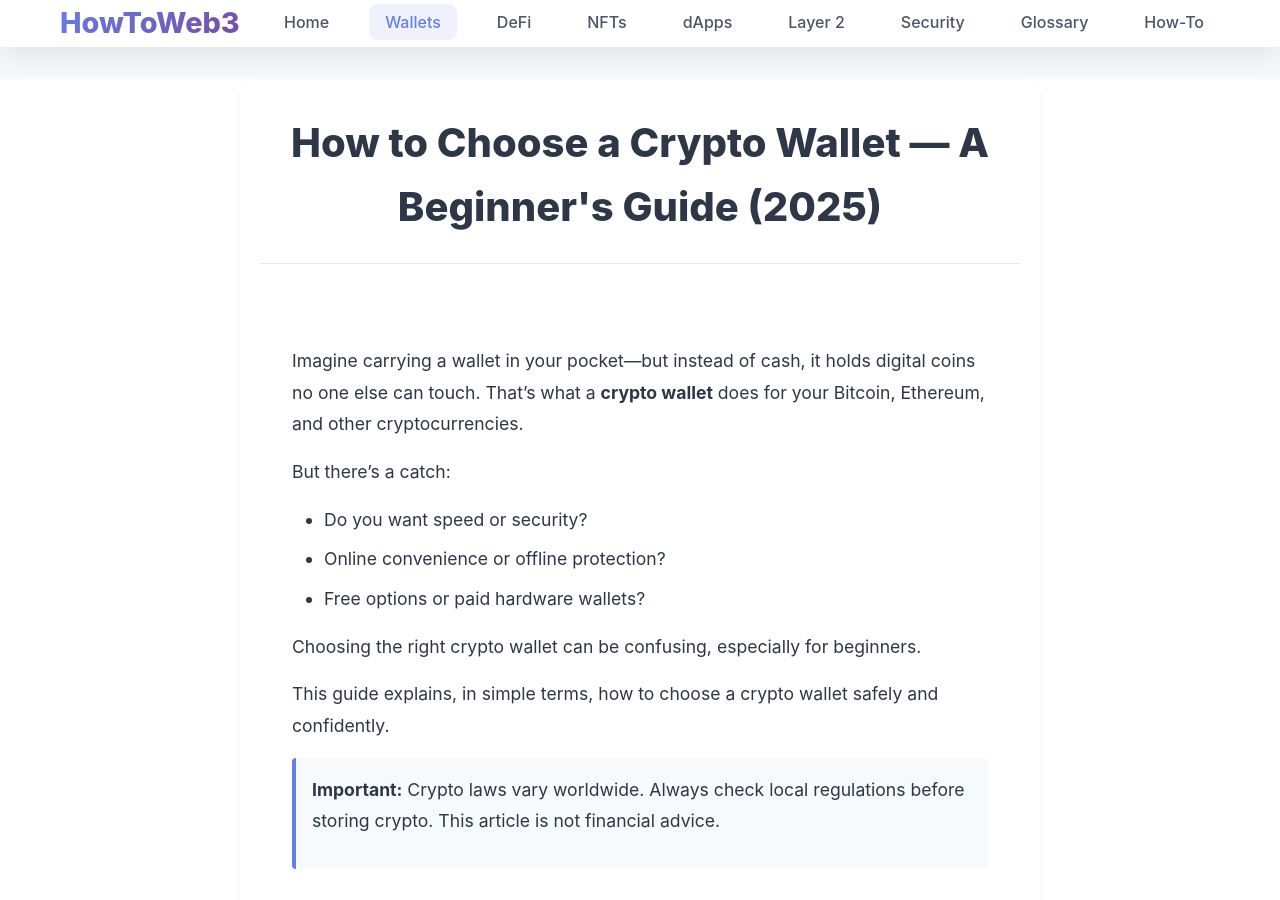
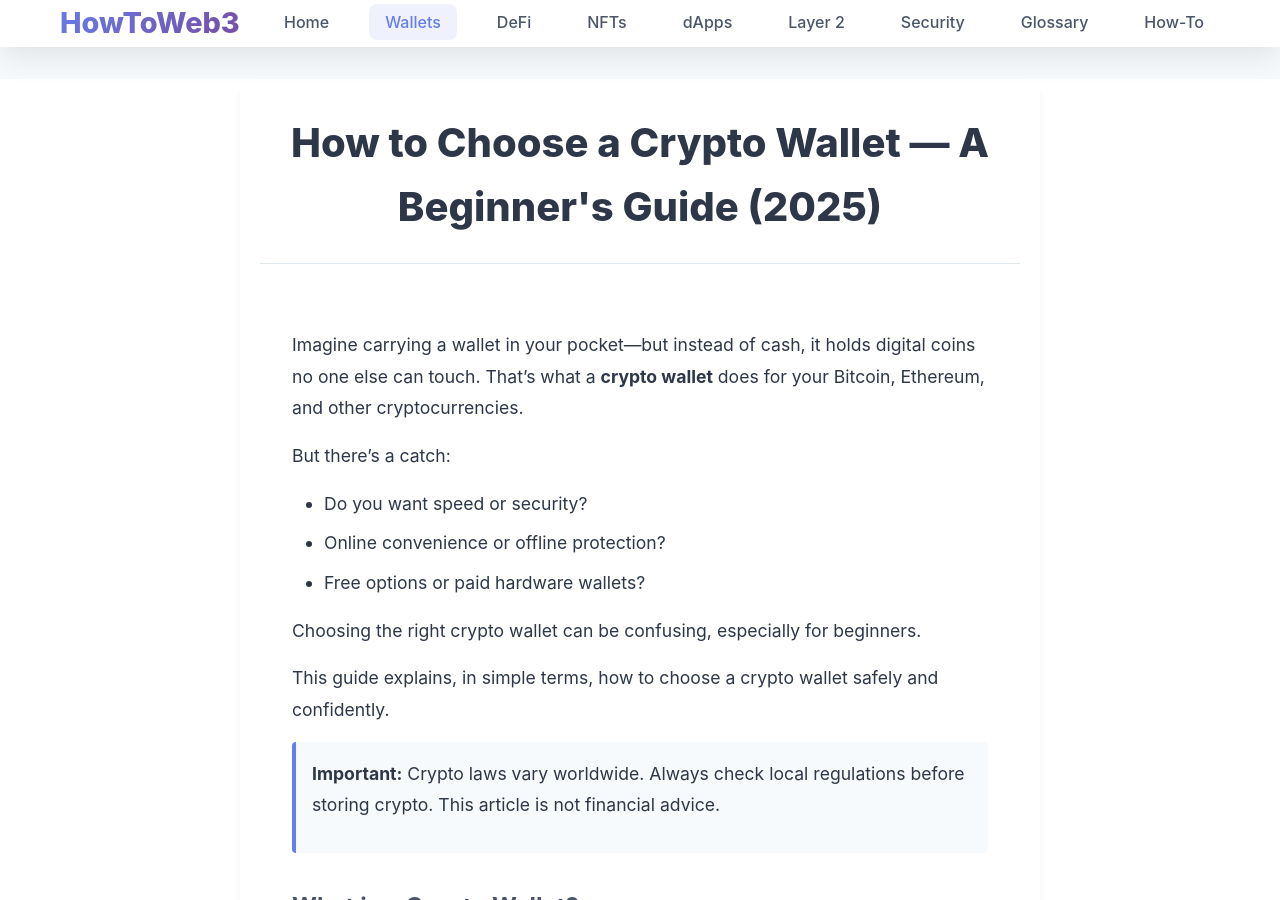
Before and after one commit to gummybearsk/howtoweb3.pro, a Jekyll site: the page built from _posts/2024-12-15-how-to-choose-a-crypto-wallet-beginners-guide.md, in a window 1280 px wide and 900 px high. Built offline with Jekyll 4.4.1, drawn with Linux system fonts in a browser that asks for light colours.

Commit message:
Update post.html

```diff
--- a/_layouts/post.html
+++ b/_layouts/post.html
@@ -3,7 +3,7 @@ layout: default
 ---
 
 <article style="max-width: 800px; margin: 0 auto; padding: 2rem;">
-  <header style="margin-bottom: 2rem; text-align: center;">
+  <header style="margin-bottom: 1rem; text-align: center;">
     <h1 style="font-size: 2.5rem; margin-bottom: 1rem; color: #333;">{{ page.title }}</h1>
   </header>
 
```
